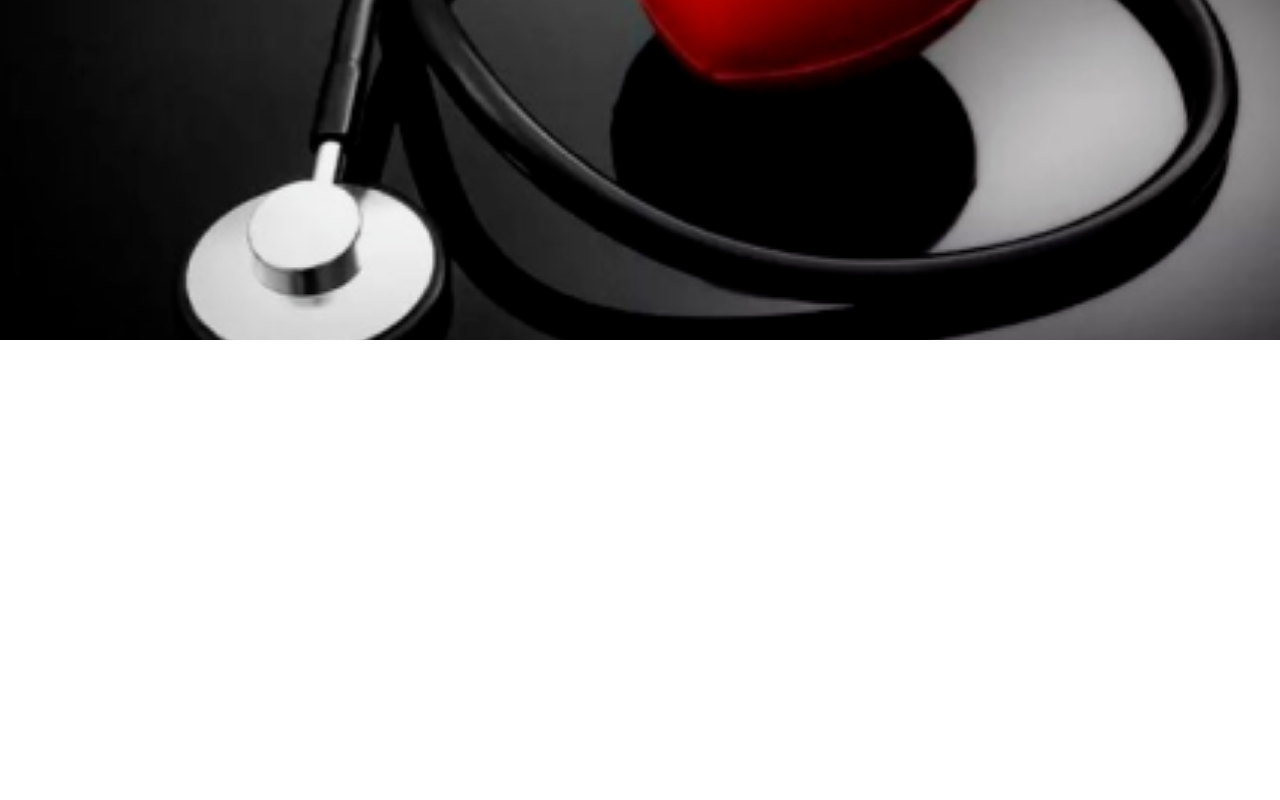
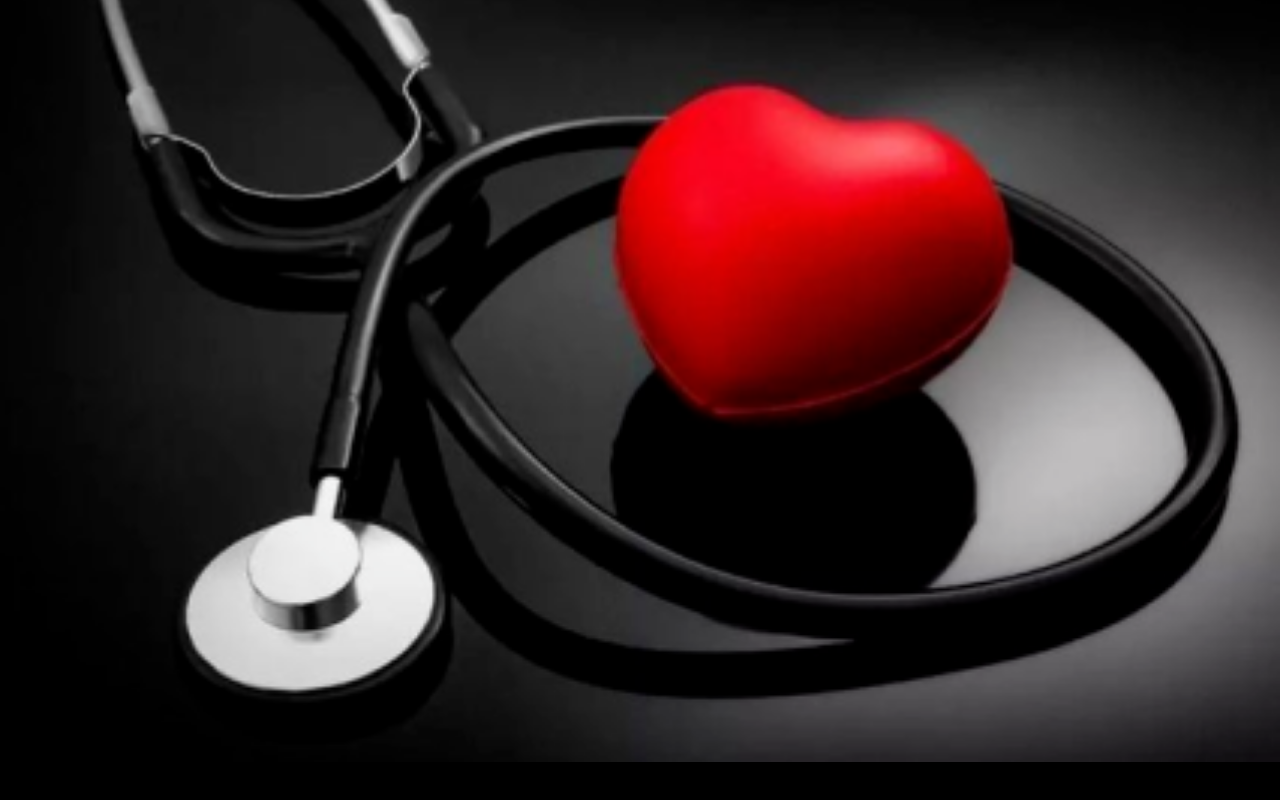
Before and after one commit to knu-software-engineering-team05/dead-lock-frontend, a React (Create React App) app: page / in a window 1280 px wide. Shown: the part 460-1260 px from the top of the page. Before the commit the page ends 800 px from the top, so only its background shows below. Built offline with nearby package versions, Linux system fonts and the light colour scheme; a web font is replaced by a local one.

Commit message:
fix: main page css 수정

```diff
--- a/src/components/pages/Main/index.tsx
+++ b/src/components/pages/Main/index.tsx
@@ -38,7 +38,7 @@ const Title = styled.p`
 `;
 const FooterSection = styled.section`
   width: 100%;
-  margin-top: auto;
+  margin-top: min(25%, 120px);
   padding: 0 32px;
 
   & > button:first-child {
@@ -56,12 +56,9 @@ const TopSection = styled.section`
 `;
 const MainWrapper = styled.section`
   text-align: center;
-  display: flex;
-  flex-direction: column;
-  justify-content: center;
-  align-items: center;
   width: 100%;
-  height: 100vh;
+  min-height: 100vh;
+  height: 100%;
   padding: 120px 0;
 
   background-color: ${({ theme }) => theme.colors.black};
--- a/src/theme/index.tsx
+++ b/src/theme/index.tsx
@@ -4,9 +4,8 @@ export const GlobalStyle = createGlobalStyle`
   html, body {
     margin: 0;
     padding: 0;
-    width: 100vw;
-    height: 100vh;
-    overflow: hidden;
+    width: 100%;
+    height: 100%;
     font-family: "Pretendard Variable", Pretendard, -apple-system, BlinkMacSystemFont, system-ui, Roboto, "Helvetica Neue", "Segoe UI", "Apple SD Gothic Neo", "Noto Sans KR", "Malgun Gothic", "Apple Color Emoji", "Segoe UI Emoji", "Segoe UI Symbol", sans-serif;
   }
   * {
```
